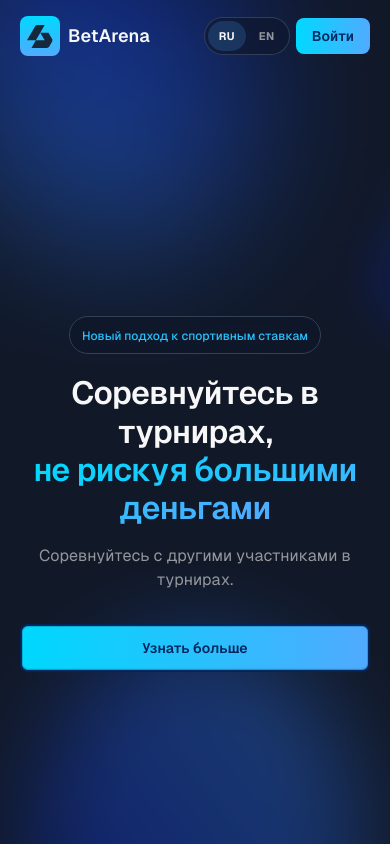
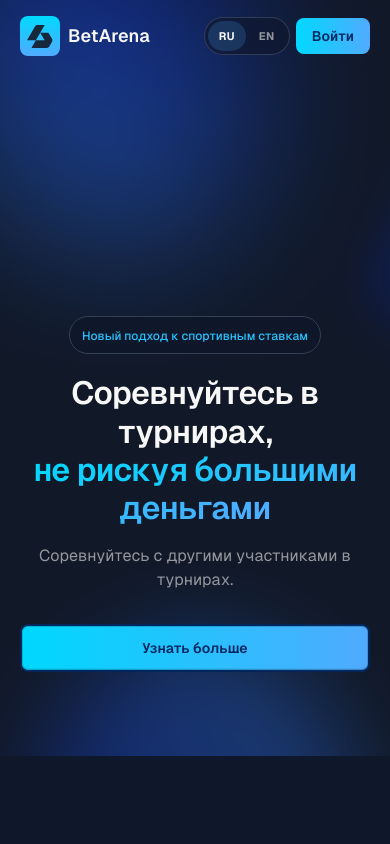
Before and after one commit to Bet-Arena/betarena-landing, a React (Vite) app: page / in a window 390 px wide. Shown: the top 844 px of the page. Built offline with nearby package versions, Linux system fonts and the light colour scheme.

Commit message:
Enhance viewport meta tag in index.html for better mobile compatibility and add a fixed pseudo-element in App.css for improved background management and safe area handling.

```diff
--- a/public/index.html
+++ b/public/index.html
@@ -2,7 +2,7 @@
 <html lang="en">
   <head>
     <meta charset="UTF-8" />
-    <meta name="viewport" content="width=device-width, initial-scale=1.0, maximum-scale=1.0, minimum-scale=1.0, user-scalable=no, shrink-to-fit=no" />
+    <meta name="viewport" content="width=device-width, initial-scale=1.0, maximum-scale=1.0, minimum-scale=1.0, user-scalable=no, shrink-to-fit=no, viewport-fit=cover" />
     <meta name="description" content="BetArena Application" />
     <meta name="theme-color" content="#0F172A" />
     <link rel="icon" href="/favicon.ico" sizes="48x48">
--- a/src/App.css
+++ b/src/App.css
@@ -112,6 +112,18 @@ html {
   z-index: -1;
   transform: translateZ(0);
   will-change: transform;
+}
+
+.app::after {
+  content: '';
+  position: fixed;
+  left: 0;
+  right: 0;
+  bottom: 0;
+  height: calc(env(safe-area-inset-bottom, 0px) + 88px);
+  background: #0F172A;
+  pointer-events: none;
+  z-index: -1;
 }
 
 .section-scroll-anchor {
```
